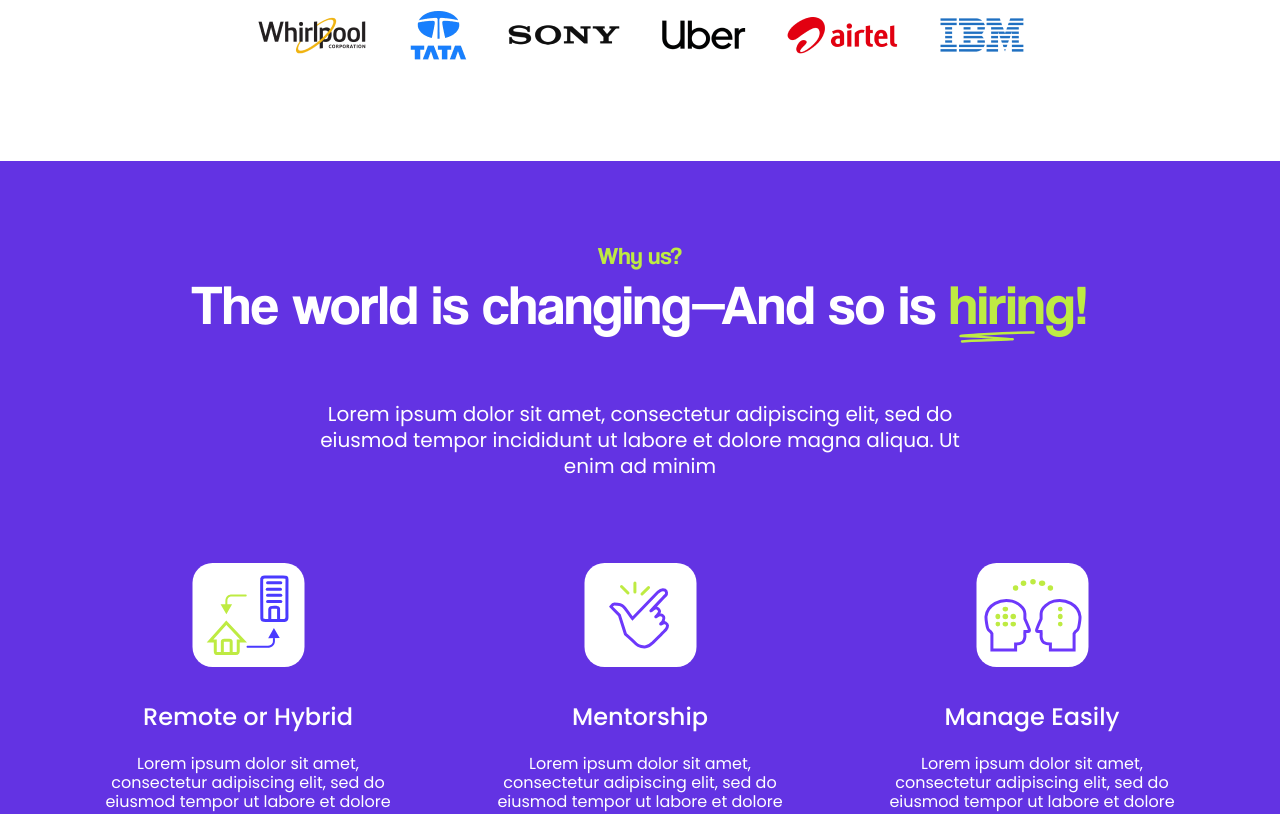
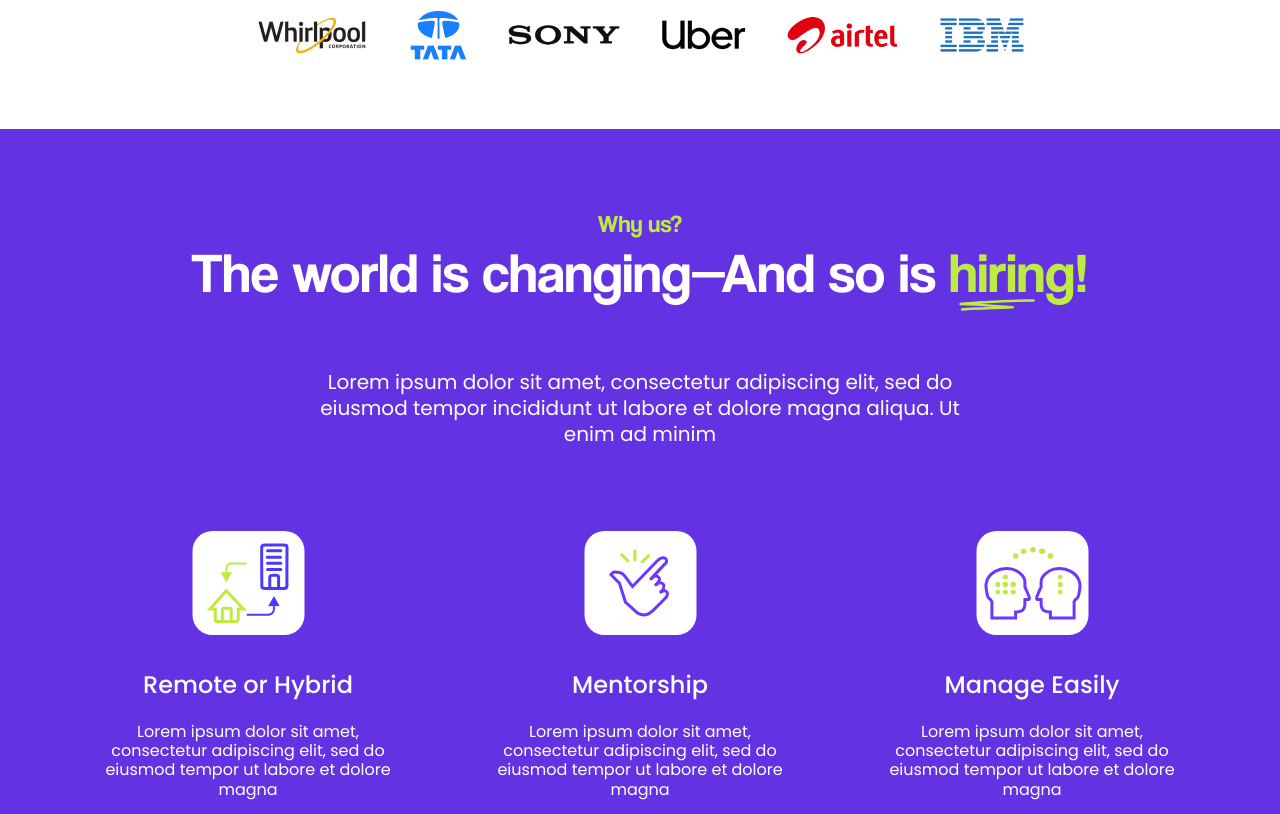
Before and after one commit to somdev-hub/talent-finder, a React (Vite) app: page /hire in a window 1280 px wide. Shown: the part 800-1614 px from the top of the page. Built offline with nearby package versions, Linux system fonts and the light colour scheme; a web font is replaced by a local one.

Commit message:
size fixed for slider in hire

```diff
--- a/src/pages/Hire/Header.jsx
+++ b/src/pages/Hire/Header.jsx
@@ -116,7 +116,7 @@ export const Header = () => {
             className="mySwiper"
             modules={[Autoplay]}
             autoplay={true}
-            slidesPerView={3}
+            slidesPerView={4}
             centeredSlides={true}
           >
             {images.map((image, index) => {
@@ -126,7 +126,7 @@ export const Header = () => {
                     <img
                       src={image}
                       alt=""
-                      className="sm:w-auto w-[5rem] m-0 h-auto"
+                      className="sm:w-auto w-[4rem] m-0 h-auto"
                     />
                   </div>
                 </SwiperSlide>
--- a/src/pages/Hire/WhyUs.jsx
+++ b/src/pages/Hire/WhyUs.jsx
@@ -7,7 +7,7 @@ import { hire_whyus } from "../../assets/data/hire_whyus";
 
 const WhyUs = () => {
   return (
-    <div className="bg-blue-shade text-center flex flex-col justify-center items-center px-[1.5rem] py-[2.5rem]  sm:p-[5rem] mt-[5rem]">
+    <div className="bg-blue-shade text-center flex flex-col justify-center items-center px-[1.5rem] py-[2.5rem]  sm:p-[5rem] mt-[3rem]">
       <p className="font-[400] text-[1.5rem] font-coolvetica-56 text-neon sm:m-auto m-0">
         Why us?
       </p>
```
